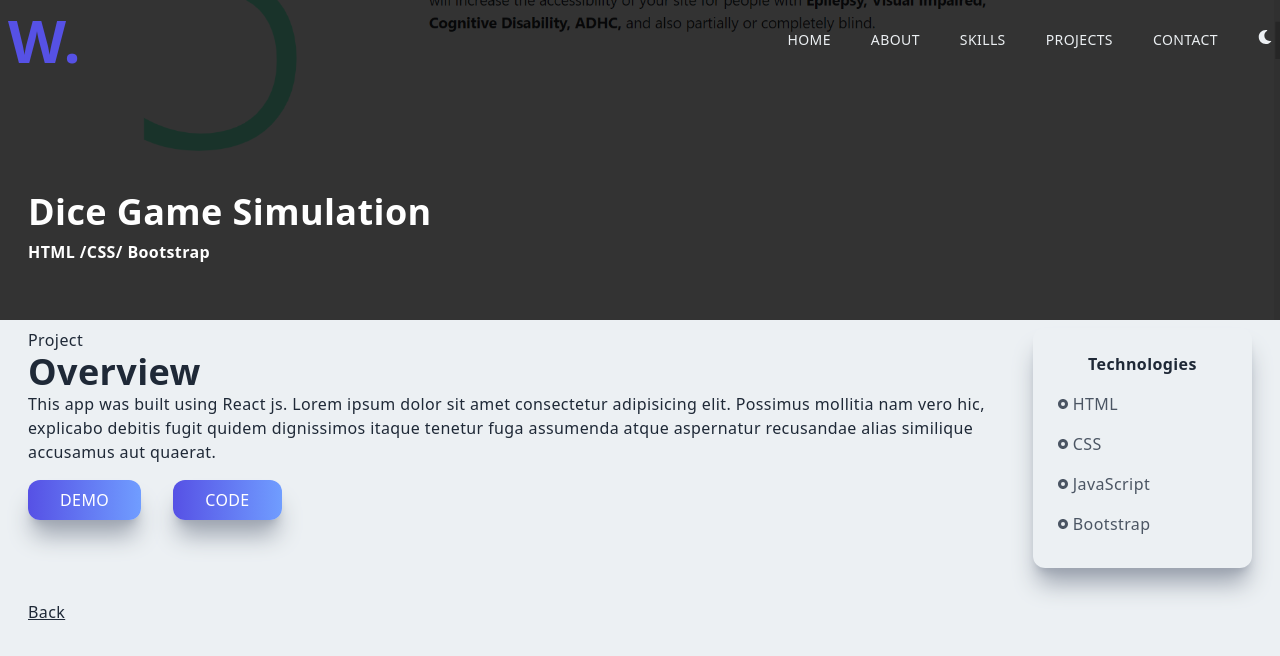
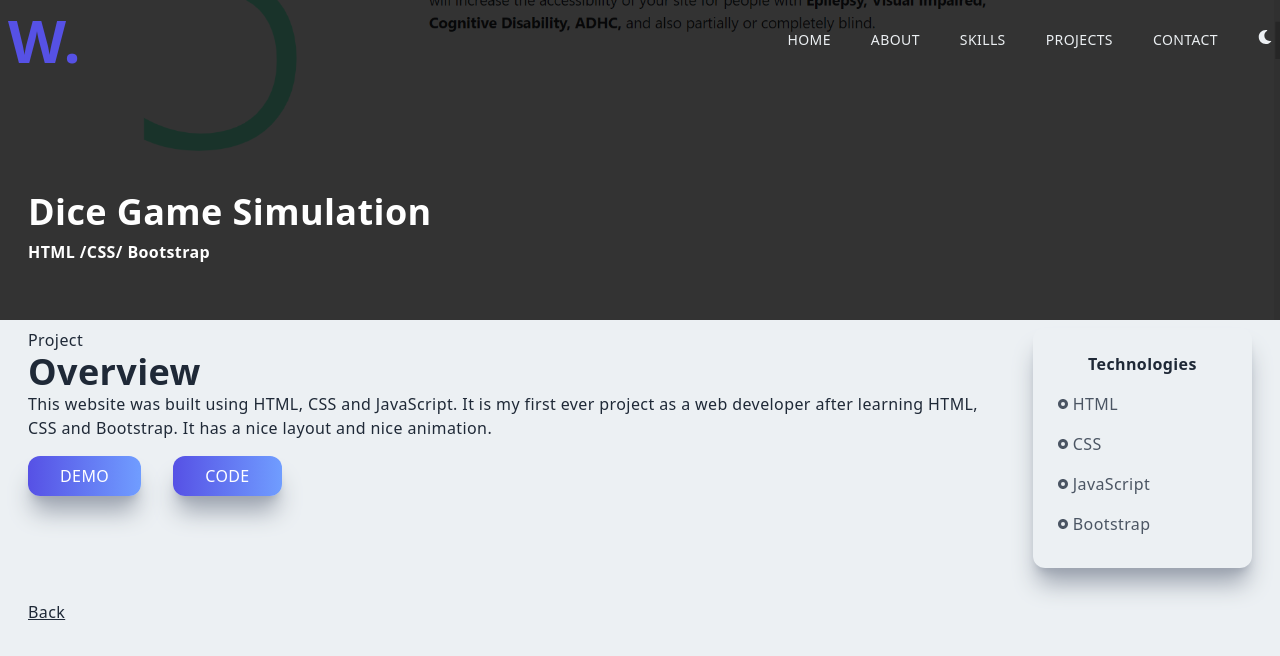
Before and after one commit to milekboy/portfolio, a Next.js app: page /redabear in a window 1280 px wide. Shown: the top 656 px of the page. Built offline with nearby package versions, Linux system fonts and the light colour scheme.

Commit message:
add project  descriptions

```diff
--- a/components/Main.jsx
+++ b/components/Main.jsx
@@ -1,6 +1,6 @@
 import React from 'react'
 import { AiOutlineMail } from 'react-icons/ai'
-import { FaGithub, FaLinkedinIn, FaTwitter } from 'react-icons/fa'
+import { FaGithub, FaLinkedinIn, FaTwitter,  } from 'react-icons/fa'
 import Typewriter from 'typewriter-effect';
 
 const Main = () => {
--- a/pages/_app.js
+++ b/pages/_app.js
@@ -3,7 +3,7 @@ import '@/styles/globals.css'
 import { ThemeProvider } from 'next-themes'
 export default function App({ Component, pageProps }) {
   return <>
-   <ThemeProvider enableSystem attribute='class'>
+   <ThemeProvider  attribute='class'>
   <Navbar/>
   <Component {...pageProps} />
   </ThemeProvider>
--- a/pages/dashboard.jsx
+++ b/pages/dashboard.jsx
@@ -20,7 +20,7 @@ const dashboard = () => {
         <h2>Overview</h2>
         <p>
           This app was built using React js.
-          Lorem ipsum dolor sit amet consectetur adipisicing elit. Possimus mollitia nam vero hic, explicabo debitis fugit quidem dignissimos itaque tenetur fuga assumenda atque aspernatur recusandae alias similique accusamus aut quaerat.
+         It is a dashboard website styled with Vanilla CSS. Building this project sharpened my ability to build complex designs as a frontend developer.
         </p>
         <a href='https://my-sample-dashboard.netlify.app'>
         <button className='px-8 py-2 mt-4 mr-8'>Demo</button>
--- a/pages/dice.jsx
+++ b/pages/dice.jsx
@@ -20,7 +20,8 @@ const dice = () => {
         <h2>Overview</h2>
         <p>
           This app was built using React js.
-          It is a virtual Dice game where two players are able to compete to determine a winner by rolling the dice.
+          It is a virtual Dice game where two players are able to compete against each other. The winner is the first player to cross ten points.
+          It has a captivating and understandable  user interface.
           It also has a backgroud music feature which can be turned on and off based on the player's preference.
         </p>
         <a href='https://milek-dice-game.netlify.app/'><button className='px-8 py-2 mt-4 mr-8'>Demo</button></a>
@@ -39,6 +40,9 @@ const dice = () => {
               <p className='text-gray-600 py-2 flex items-center '>
                 <RiRadioButtonFill className='pr-1'/> Bootstrap
               </p>
+              <p className='text-gray-600 py-2 flex items-center '>
+                <RiRadioButtonFill className='pr-1'/> React Howler
+              </p>
             </div>
           </div>
         </div>
--- a/pages/love.jsx
+++ b/pages/love.jsx
@@ -20,7 +20,8 @@ const love = () => {
         <h2>Overview</h2>
         <p>
           This app was built using React js.
-          Lorem ipsum dolor sit amet consectetur adipisicing elit. Possimus mollitia nam vero hic, explicabo debitis fugit quidem dignissimos itaque tenetur fuga assumenda atque aspernatur recusandae alias similique accusamus aut quaerat.
+          It is a web app that calculates the amount of love between two Individuals. It has been used by hundreds of users, and has been said to have  80% result accuracy.
+          You should try this one out😊.
         </p>
         <a href='https://milek-love-calc.netlify.app'>
         <button className='px-8 py-2 mt-4 mr-8'>Demo</button>
--- a/pages/redabear.jsx
+++ b/pages/redabear.jsx
@@ -19,8 +19,9 @@ const redabear = () => {
         <p>Project </p>
         <h2>Overview</h2>
         <p>
-          This app was built using React js.
-          Lorem ipsum dolor sit amet consectetur adipisicing elit. Possimus mollitia nam vero hic, explicabo debitis fugit quidem dignissimos itaque tenetur fuga assumenda atque aspernatur recusandae alias similique accusamus aut quaerat.
+          This website was built using HTML, CSS and JavaScript.
+          It is my first ever project as a web developer after learning HTML, CSS and Bootstrap. It has a nice layout and nice animation.
+
         </p>
         <a href='https://redabearmilek.netlify.app'>
         <button className='px-8 py-2 mt-4 mr-8'>Demo</button>
```
Also changed, not shown: public/moon.svg (deleted), public/sun.svg (deleted).
